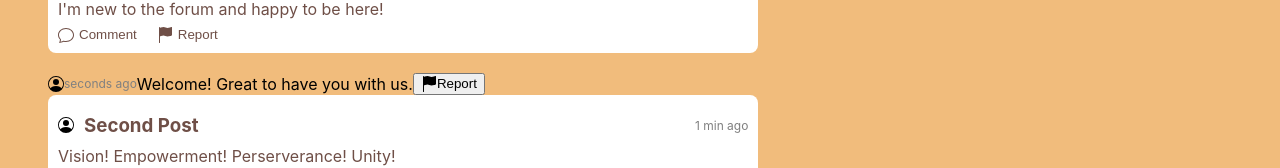
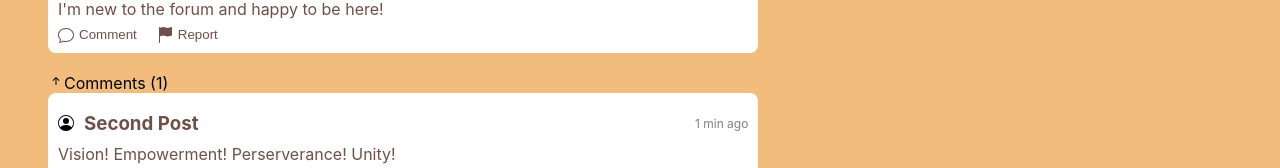
Before and after one commit to rkillion/equalithon-2021-11-wcaps, a React (Create React App) app: page / in a window 1280 px wide. Shown: the part 440-608 px from the top of the page. Built offline with nearby package versions, Linux system fonts and the light colour scheme.

Commit message:
dropdown and add comment

```diff
--- a/src/components/AuthenticatedApp.js
+++ b/src/components/AuthenticatedApp.js
@@ -21,6 +21,13 @@ export default function AuthenticatedApp({ user }) {
         setPosts([...posts,postToAdd].sort((a,b)=>b.created_at-a.created_at))
     }
 
+    function editPost(newPost) {
+        const replacementPost = {...newPost};
+        const filteredPostList = [...posts].filter(post=>post.id!==newPost.id);
+        const newPostList = [...filteredPostList,replacementPost];
+        setPosts(newPostList.sort((a,b)=>b.created_at-a.created_at));
+    }
+
     return (
         <div id="authenticated-app-page" className="whole-page">
             <Navbar />
@@ -28,7 +35,7 @@ export default function AuthenticatedApp({ user }) {
             <div id="discussion-board-and-highlights">
                 <div id="discussion-board">
                     <ComposeArea user={user} addPost={addPost}/>
-                    <PostsArea posts={posts}/>
+                    <PostsArea posts={posts} user={user} editPost={editPost}/>
                 </div>
                 <HighlightsArea />
             </div>
--- /dev/null
+++ b/src/components/discussion-board/CommentEditor.js
@@ -0,0 +1,43 @@
+import { useState } from "react/cjs/react.development"
+
+export default function CommentEditor({ post, user, editPost, toggleCommentEditor }) {
+    const [commentConfig,setCommentConfig] = useState({
+        user: {...user},
+        text: "",
+    })
+
+    function handleChange(e) {
+        const newConfig = {...commentConfig};
+        newConfig[e.target.name] = e.target.value;
+        setCommentConfig(newConfig);
+    }
+
+    function handleSubmit(e) {
+        e.preventDefault();
+        const newPost = {...post};
+        const newComment = {...commentConfig};
+        let now = new Date();
+        newComment.created_at = now;
+        newComment.updated_at = now;
+        newComment.id = newPost.comments.length===0 ? 1 : newPost.comments.sort((a,b)=>b.created_at-a.created_at)[0].id+1;
+        newPost.comments.push(newComment);
+        editPost(newPost);
+        toggleCommentEditor();
+    }
+
+    return (
+        <form className="comment-editor" onSubmit={handleSubmit}>
+            <svg xmlns="http://www.w3.org/2000/svg" width="16" height="16" fill="currentColor" className="bi bi-person-circle" viewBox="0 0 16 16">
+                <path d="M11 6a3 3 0 1 1-6 0 3 3 0 0 1 6 0z"/>
+                <path fillRule="evenodd" d="M0 8a8 8 0 1 1 16 0A8 8 0 0 1 0 8zm8-7a7 7 0 0 0-5.468 11.37C3.242 11.226 4.805 10 8 10s4.757 1.225 5.468 2.37A7 7 0 0 0 8 1z"/>
+            </svg>
+            <input
+                type="text"
+                name="text"
+                onChange={handleChange}
+                value={commentConfig.text}
+                placeholder="Comment..."
+            />
+        </form>
+    )
+}
--- a/src/components/discussion-board/Post.js
+++ b/src/components/discussion-board/Post.js
@@ -1,7 +1,20 @@
+import { useState } from "react";
 import Comment from "./Comment";
+import CommentEditor from "./CommentEditor";
 import { displayDate } from "./dateFormater";
 
-export default function Post({ post }) {
+export default function Post({ post, user, editPost }) {
+    const [showComments,setShowComments] = useState(false);
+    const [showCommentEditor, setShowCommentEditor] = useState(false);
+
+    function toggleComments() {
+        setShowComments(!showComments);
+    }
+
+    function toggleCommentEditor() {
+        setShowCommentEditor(!showCommentEditor);
+    }
+
     return (
         <div className="post-and-comments">
             <div className="post">
@@ -19,7 +32,7 @@ export default function Post({ post }) {
                     {post.text}
                 </div>
                 <div className="post-options">
-                    <button className="comment-button">
+                    <button className="comment-button" onClick={toggleCommentEditor}>
                         <svg xmlns="http://www.w3.org/2000/svg" width="16" height="16" fill="currentColor" className="bi bi-chat" viewBox="0 0 16 16">
                             <path d="M2.678 11.894a1 1 0 0 1 .287.801 10.97 10.97 0 0 1-.398 2c1.395-.323 2.247-.697 2.634-.893a1 1 0 0 1 .71-.074A8.06 8.06 0 0 0 8 14c3.996 0 7-2.807 7-6 0-3.192-3.004-6-7-6S1 4.808 1 8c0 1.468.617 2.83 1.678 3.894zm-.493 3.905a21.682 21.682 0 0 1-.713.129c-.2.032-.352-.176-.273-.362a9.68 9.68 0 0 0 .244-.637l.003-.01c.248-.72.45-1.548.524-2.319C.743 11.37 0 9.76 0 8c0-3.866 3.582-7 8-7s8 3.134 8 7-3.582 7-8 7a9.06 9.06 0 0 1-2.347-.306c-.52.263-1.639.742-3.468 1.105z"/>
                         </svg>
@@ -33,8 +46,17 @@ export default function Post({ post }) {
                     </button>
                 </div>
             </div>
+            {showCommentEditor ? <CommentEditor post={post} user={user} editPost={editPost} toggleCommentEditor={toggleCommentEditor}/> : null}
+            {post.comments.length===0 ? null : <div className="comments-dropdown">
+                {showComments ? <svg xmlns="http://www.w3.org/2000/svg" width="16" height="16" fill="currentColor" clasName="bi bi-arrow-down-short" viewBox="0 0 16 16" onClick={toggleComments}>
+                        <path fill-rule="evenodd" d="M8 4a.5.5 0 0 1 .5.5v5.793l2.146-2.147a.5.5 0 0 1 .708.708l-3 3a.5.5 0 0 1-.708 0l-3-3a.5.5 0 1 1 .708-.708L7.5 10.293V4.5A.5.5 0 0 1 8 4z"/>
+                    </svg> : <svg xmlns="http://www.w3.org/2000/svg" width="16" height="16" fill="currentColor" className="bi bi-arrow-up-short" viewBox="0 0 16 16" onClick={toggleComments}>
+                        <path fill-rule="evenodd" d="M8 12a.5.5 0 0 0 .5-.5V5.707l2.146 2.147a.5.5 0 0 0 .708-.708l-3-3a.5.5 0 0 0-.708 0l-3 3a.5.5 0 1 0 .708.708L7.5 5.707V11.5a.5.5 0 0 0 .5.5z"/>
+                    </svg>}
+                <span>Comments ({post.comments.length})</span>
+            </div>}
             <div className="comments-area">
-                {post.comments.length===0 ? null : post.comments.sort((a,b)=>b.created_at-a.created_at).map(comment=><Comment key={comment.id} post={comment}/>)}
+                {post.comments.length===0||!showComments ? null : post.comments.sort((a,b)=>b.created_at-a.created_at).map(comment=><Comment key={comment.id} post={comment}/>)}
             </div>
         </div>
     )
--- a/src/components/discussion-board/PostsArea.js
+++ b/src/components/discussion-board/PostsArea.js
@@ -3,7 +3,7 @@ import FilterControls from "./FilterControls";
 import Post from "./Post";
 import { starterPosts } from "./starterPosts";
 
-export default function PostsArea({ posts }) {
+export default function PostsArea({ posts, user, editPost }) {
 
     return (
         <div id="posts-area">
@@ -12,7 +12,7 @@ export default function PostsArea({ posts }) {
                 <FilterControls />
             </div>
             {posts.length===0 ? null : posts.map(post=>{
-                return <Post key={post.id} post={post}/>
+                return <Post key={post.id} post={post} user={user} editPost={editPost}/>
             })}
         </div>
     )
```
